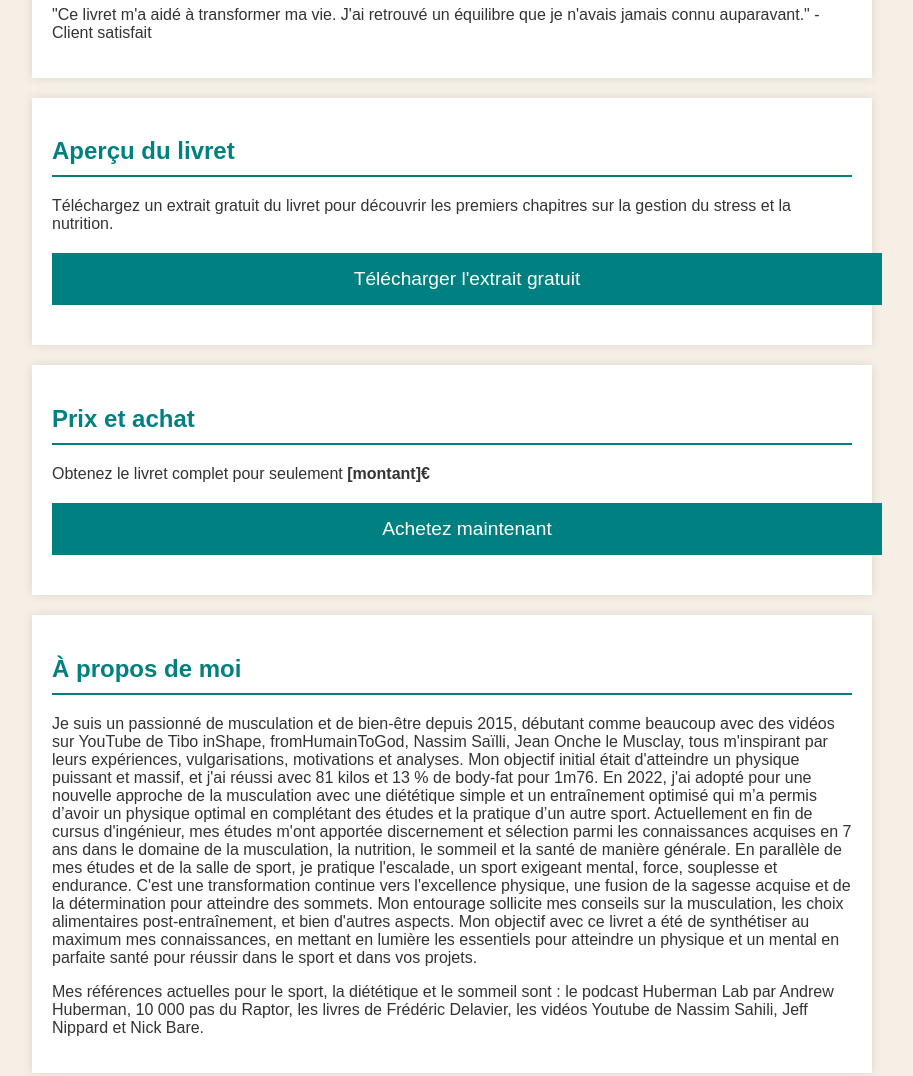
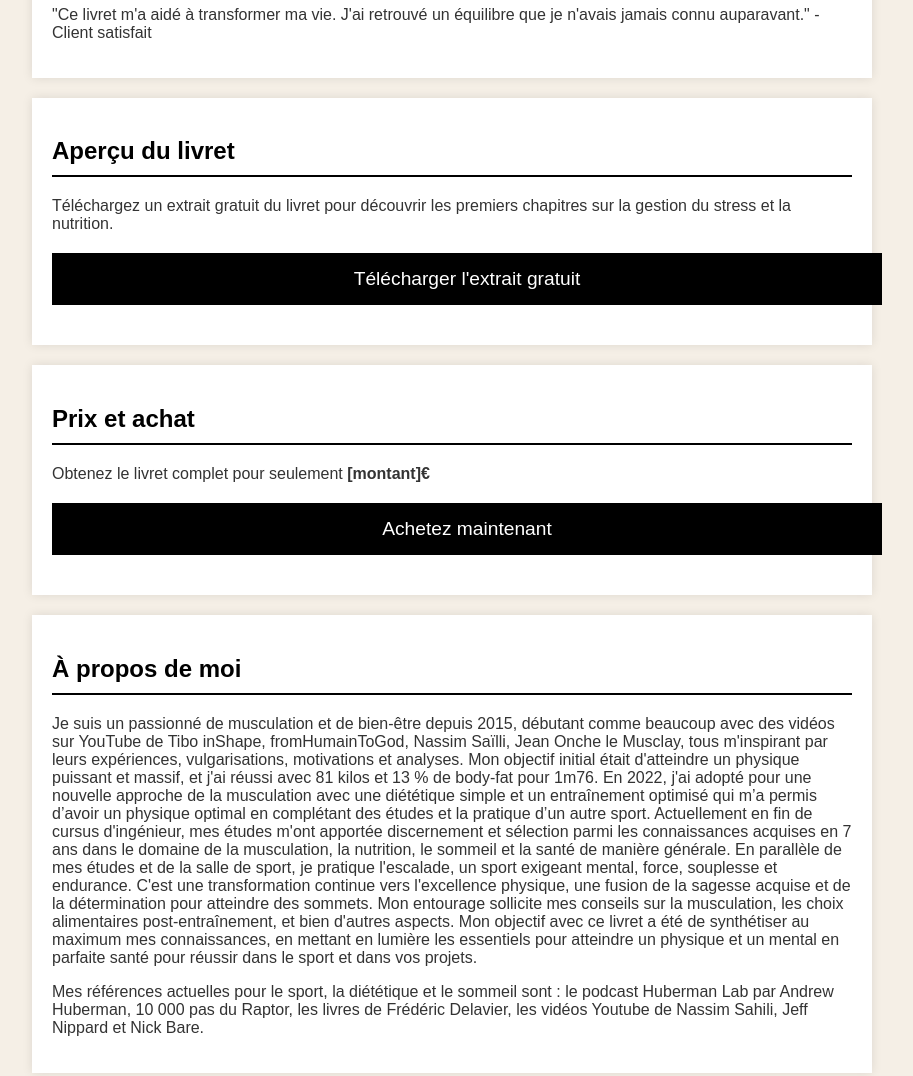
Before and after one commit to IUT-Antoine-Bourgeacq/Back-Basics, a plain HTML site: page index.html in a window 1280 px wide. Shown: the part 860-1936 px from the top of the page, without its empty margins (188-1101 px from the left). Drawn offline with Linux system fonts and the light colour scheme.

Commit message:
index.html

```diff
--- a/index.html
+++ b/index.html
@@ -1,4 +1,3 @@
-
 <!DOCTYPE html>
 <html lang="fr">
 <head>
@@ -14,7 +13,7 @@
             color: #333;
         }
         header {
-            background-color: #008080;
+            background-color: #000000;
             color: white;
             padding: 20px 0;
             text-align: center;
@@ -35,8 +34,8 @@
             box-shadow: 0 0 10px rgba(0, 0, 0, 0.1);
         }
         h2 {
-            color: #008080;
-            border-bottom: 2px solid #008080;
+            color: #000000;
+            border-bottom: 2px solid #000000;
             padding-bottom: 10px;
         }
         ul {
@@ -51,7 +50,7 @@
             display: block;
             width: 100%;
             text-align: center;
-            background-color: #008080;
+            background-color: #000000;
             color: white;
             padding: 15px;
             text-decoration: none;
@@ -59,7 +58,7 @@
             margin: 20px 0;
         }
         .cta-button:hover {
-            background-color: #006666;
+            background-color: #333333;
         }
         footer {
             background-color: #6a6158;
@@ -114,13 +113,13 @@
 <section>
     <h2>Prix et achat</h2>
     <p>Obtenez le livret complet pour seulement <strong>[montant]€</strong></p>
-    <a href="#" class="cta-button">Achetez maintenant</a>
+    <!-- Remplace "file.zip" par le nom du fichier que tu souhaites faire télécharger -->
+    <a href="file.zip" download class="cta-button">Achetez maintenant</a>
 </section>
 
 <section>
     <h2>À propos de moi</h2>
     <p>Je suis un passionné de musculation et de bien-être depuis 2015, débutant comme beaucoup avec des vidéos sur YouTube de Tibo inShape, fromHumainToGod, Nassim Saïlli, Jean Onche le Musclay, tous m'inspirant par leurs expériences, vulgarisations, motivations et analyses. Mon objectif initial était d'atteindre un physique puissant et massif, et j'ai réussi avec 81 kilos et 13 % de body-fat pour 1m76. En 2022, j'ai adopté pour une nouvelle approche de la musculation avec une diététique simple et un entraînement optimisé qui m’a permis d’avoir un physique optimal en complétant des études et la pratique d’un autre sport. Actuellement en fin de cursus d'ingénieur, mes études m'ont apportée discernement et sélection parmi les connaissances acquises en 7 ans dans le domaine de la musculation, la nutrition, le sommeil et la santé de manière générale. En parallèle de mes études et de la salle de sport, je pratique l'escalade, un sport exigeant mental, force, souplesse et endurance. C'est une transformation continue vers l'excellence physique, une fusion de la sagesse acquise et de la détermination pour atteindre des sommets. Mon entourage sollicite mes conseils sur la musculation, les choix alimentaires post-entraînement, et bien d'autres aspects. Mon objectif avec ce livret a été de synthétiser au maximum mes connaissances, en mettant en lumière les essentiels pour atteindre un physique et un mental en parfaite santé pour réussir dans le sport et dans vos projets.</p>
-
     <p>Mes références actuelles pour le sport, la diététique et le sommeil sont : le podcast Huberman Lab par Andrew Huberman, 10 000 pas du Raptor, les livres de Frédéric Delavier, les vidéos Youtube de Nassim Sahili, Jeff Nippard et Nick Bare.</p>
 </section>
 
```
